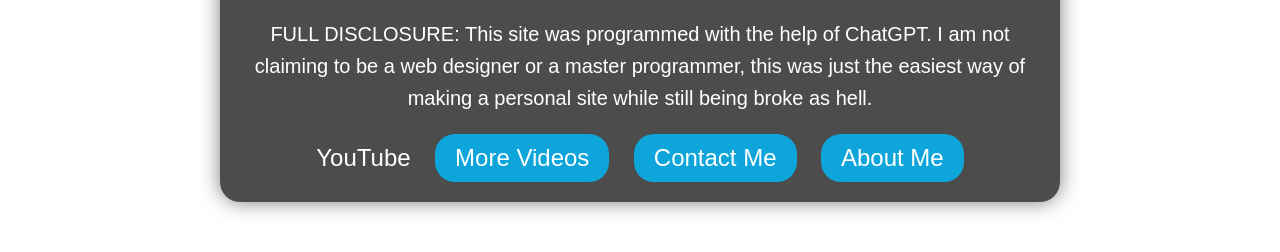
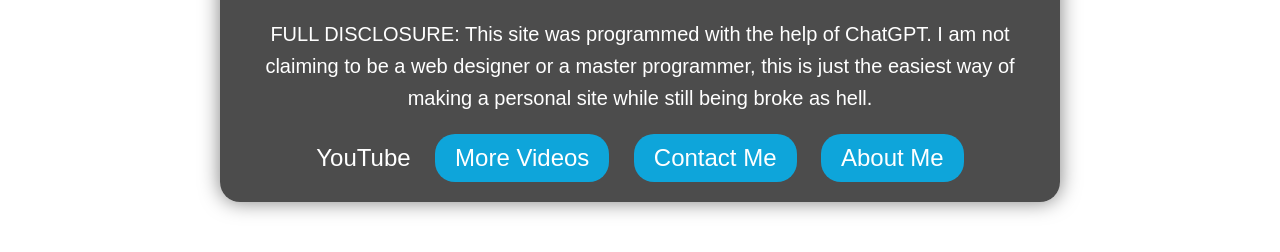
Before and after one commit to The-Biggest-John/The-Biggest-John.github.io, a plain HTML site: page index.html in a window 1280 px wide. Shown: the part 876-1128 px from the top of the page. Drawn offline with Linux system fonts and the light colour scheme; no server answers.

Commit message:
Update index.html

```diff
--- a/index.html
+++ b/index.html
@@ -171,7 +171,7 @@
         <iframe width="560" height="315" src="https://www.youtube.com/embed/e7v4odceMTg" frameborder="0" allow="autoplay; encrypted-media" allowfullscreen></iframe>
     </div>
     <div class="bio">
-        <p>FULL DISCLOSURE: This site was programmed with the help of ChatGPT. I am not claiming to be a web designer or a master programmer, this was just the easiest way of making a personal site while still being broke as hell.</p>
+        <p>FULL DISCLOSURE: This site was programmed with the help of ChatGPT. I am not claiming to be a web designer or a master programmer, this is just the easiest way of making a personal site while still being broke as hell.</p>
     </div>
     <div class="social-links">
         <a href="https://www.youtube.com/channel/UCd6FS9Ok1AVackhjXVWoPOg" target="_blank" class="youtube">YouTube</a>
```
